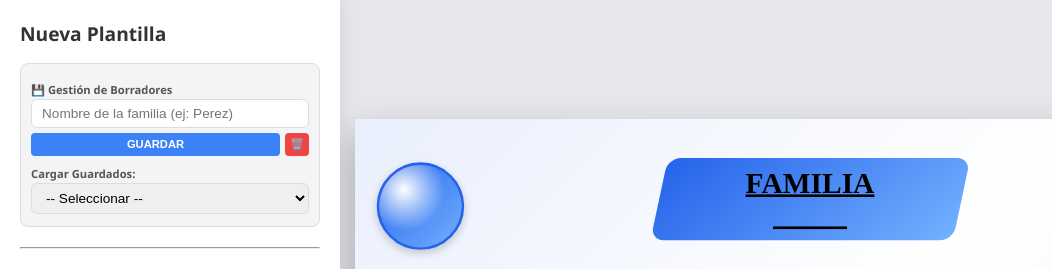
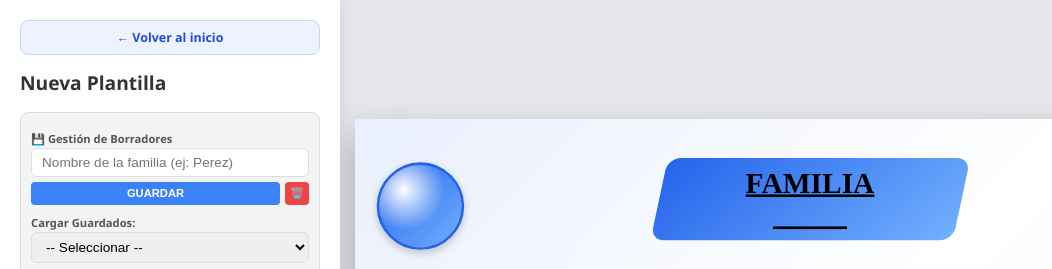
Before and after one commit to mayllcolestiven/Generador-Familias, a plain HTML site: page 1-hijo-1-padre/index.html in a window 1280 px wide. Shown: the top 269 px of the page, 0-1052 px from the left. Drawn offline with nearby package versions, Linux system fonts and the light colour scheme; a web font is replaced by a local one.

Commit message:
Boton Volver al inicio en las 4 plantillas

```diff
--- a/1-hijo-1-padre/index.html
+++ b/1-hijo-1-padre/index.html
@@ -40,6 +40,24 @@
             box-shadow: 2px 0 15px rgba(0, 0, 0, 0.08);
             overflow-y: auto;
             z-index: 100;
+        }
+
+        .btn-volver {
+            display: block;
+            margin: 0 0 14px 0;
+            padding: 8px 12px;
+            background: #eef2ff;
+            color: #1d4ed8;
+            border: 1px solid #bfdbfe;
+            border-radius: 8px;
+            text-decoration: none;
+            font-size: 0.78rem;
+            font-weight: 700;
+            text-align: center;
+        }
+
+        .btn-volver:hover {
+            background: #dbeafe;
         }
 
         .btn-descargar {
@@ -366,6 +384,7 @@
 <body>
 
     <div id="panel-control">
+        <a href="../index.html" class="btn-volver">← Volver al inicio</a>
         <h2>Nueva Plantilla</h2>
 
         <div
```
Also changed, not shown: 1-hijo/index.html (+19 -0 lines), 2-hijos/index.html (+19 -0 lines), 3-hijos/index.html (+19 -0 lines).
